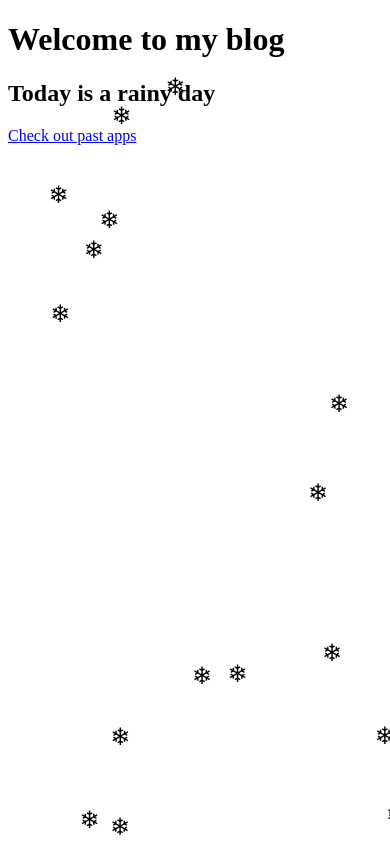
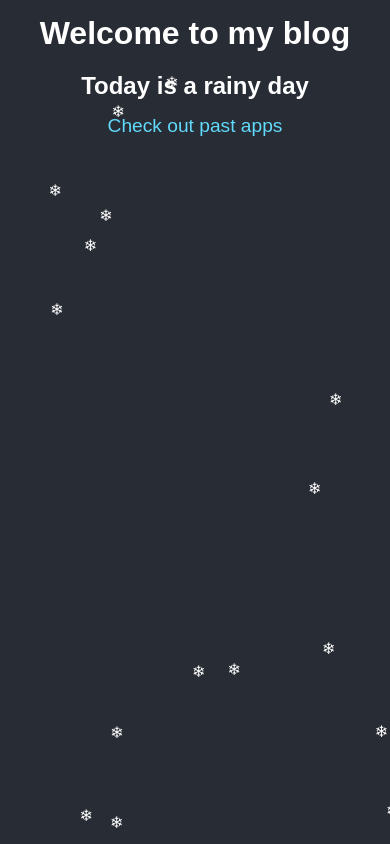
Before and after one commit to Nicholasling/techup_run3_test, a plain HTML site: page index.html in a window 390 px wide. Drawn offline with Linux system fonts and the light colour scheme.

Commit message:
mobile responsive

```diff
--- a/index.html
+++ b/index.html
@@ -7,62 +7,90 @@
     <title>Document</title>
 
     <style>
-        /* Set candy icon as the cursor */
+        /* General body styling for mobile responsiveness */
         body {
+            margin: 0;
+            padding: 0;
+            font-family: Arial, sans-serif;
+            text-align: center;
+            background-color: #282c34;
+            color: white;
+            overflow: hidden; /* Prevent scrollbars on small screens */
             cursor: url('https://cdn-icons-png.flaticon.com/512/1387/1387575.png'), auto;
         }
 
-        /* Styling the snowflakes */
-        .snowflake {
-            position: fixed; /* Makes snowflakes fixed to the screen */
-            top: -10px; /* Start above the visible screen */
-            color: black; /* Snowflakes are white */
-            font-size: 1.5em; /* Adjust snowflake size */
-            animation: fall linear infinite; /* Apply falling animation */
+        /* Ensure content fits well on smaller screens */
+        h1, h2 {
+            margin: 10px 0;
+            padding: 5px;
         }
 
-        /* Define falling animation using keyframes */
+        a {
+            color: #61dafb;
+            text-decoration: none;
+            font-size: 1.2em;
+        }
+
+        a:hover {
+            text-decoration: underline;
+        }
+
+        /* Styling for snowflakes */
+        .snowflake {
+            position: fixed;
+            top: -10px;
+            color: white;
+            font-size: 1.5em;
+            animation: fall linear infinite;
+        }
+
+        /* Responsive design: smaller snowflakes for smaller screens */
+        @media (max-width: 768px) {
+            .snowflake {
+                font-size: 1em;
+            }
+        }
+
+        /* Animation for snowflake falling */
         @keyframes fall {
             to {
-                transform: translateY(100vh); /* Snowflake falls to the bottom of the viewport */
+                transform: translateY(100vh);
             }
         }
     </style>
 </head>
 
 <body>
-    <!-- Blog heading -->
+    <!-- Main content -->
     <h1>Welcome to my blog</h1>
-
-    <!-- Subheading describing the weather -->
     <h2>Today is a rainy day</h2>
-
-    <!-- Link to another site -->
     <a href="https://techup.live">Check out past apps</a>
 
     <script>
-        // Function to create a snowflake element
+        // Function to create snowflake elements
         function createSnowflake() {
-            const snowflake = document.createElement('div'); // Create a <div> element
-            snowflake.classList.add('snowflake'); // Add 'snowflake' class to the element
-            snowflake.textContent = '❄'; // Set the snowflake emoji as content
-            snowflake.style.left = `${Math.random() * 100}vw`; // Set a random horizontal position
-            snowflake.style.animationDuration = `${Math.random() * 3 + 2}s`; // Set a random fall duration
+            const snowflake = document.createElement('div'); // Create a new <div> element
+            snowflake.classList.add('snowflake'); // Add the 'snowflake' class
+            snowflake.textContent = '❄'; // Add snowflake emoji content
 
-            document.body.appendChild(snowflake); // Add the snowflake to the body
+            // Set random horizontal position and animation duration
+            snowflake.style.left = `${Math.random() * 100}vw`;
+            snowflake.style.animationDuration = `${Math.random() * 3 + 2}s`;
 
-            // Remove the snowflake after it leaves the screen
+            // Add snowflake to the document body
+            document.body.appendChild(snowflake);
+
+            // Remove snowflake after it falls out of view
             setTimeout(() => {
-                snowflake.remove(); // Remove the element from the DOM
-            }, 5000); // Wait 5 seconds before removing
+                snowflake.remove();
+            }, 5000);
         }
 
-        // Create a snowflake every 300 milliseconds
+        // Generate snowflakes at regular intervals
         setInterval(createSnowflake, 300);
 
-        // Set candy icon cursor on mouse move
-        document.body.addEventListener('mousemove', (e) => {
-            // Change the cursor to the candy icon
+        // Update the cursor to a candy icon when the mouse moves
+        document.body.addEventListener('mousemove', () => {
             document.body.style.cursor = `url('https://cdn-icons-png.flaticon.com/512/1387/1387575.png'), auto`;
         });
     </script>
```
